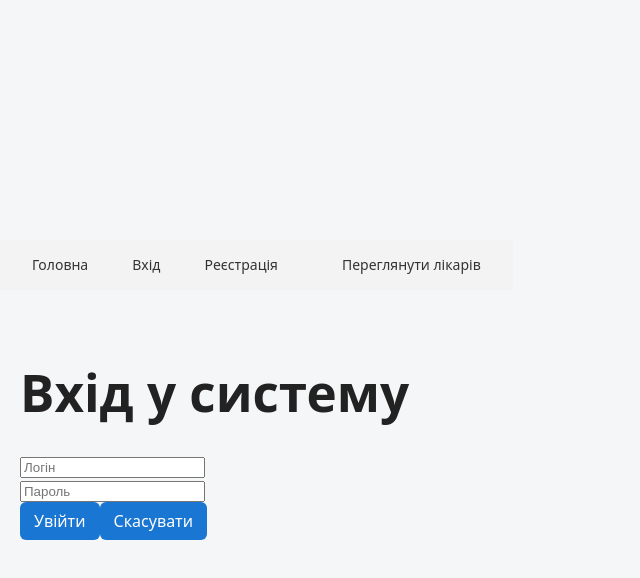
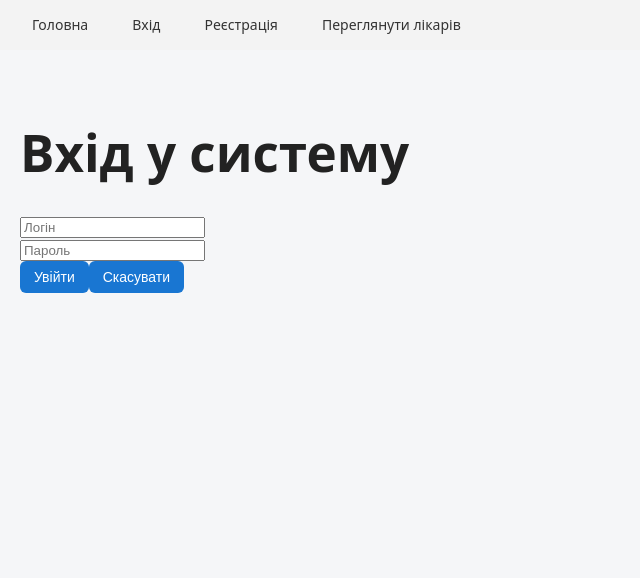
Before and after one commit to Gennadiy-Zubariev/Medical-platform, a React app in the folder frontend/: page /login in a window 1280 px wide. Shown: the top 578 px of the page, without its empty margins (0-640 px from the left). Built offline with nearby package versions, Linux system fonts and the light colour scheme; no server answers; the HTML template or start-up script is replaced by a standard one.

Commit message:
stiles index.css

```diff
--- a/frontend/src/components/Header.jsx
+++ b/frontend/src/components/Header.jsx
@@ -35,7 +35,6 @@ export default function Header() {
                         </button>
                     </>
                 )}
-                <br/>
                 <Link to="/doctors" className="btn-primary">
                     Переглянути лікарів
                 </Link>
--- a/frontend/src/components/Layout.jsx
+++ b/frontend/src/components/Layout.jsx
@@ -1,7 +1,7 @@
 export default function Layout({ children }) {
   return (
     <main className="app-main">
-      <div className="container">
+      <div className="dashboard-layout">
         {children}
       </div>
     </main>
--- a/frontend/src/components/appointments/Appointment.css
+++ b/frontend/src/components/appointments/Appointment.css
@@ -78,7 +78,7 @@
   border-radius: 6px;
   border: 1px solid #cfd8dc;
   background: #ffffff;
-  color: #222;                 /* 🔴 ВАЖЛИВО */
+  color: #222;
   cursor: pointer;
   font-size: 14px;
 }
--- a/frontend/src/index.css
+++ b/frontend/src/index.css
@@ -1,81 +1,41 @@
-:root {
-  font-family: system-ui, Avenir, Helvetica, Arial, sans-serif;
-  line-height: 1.5;
-  font-weight: 400;
-
-  color-scheme: light dark;
-  color: rgba(255, 255, 255, 0.87);
-  background-color: #242424;
-
-  font-synthesis: none;
-  text-rendering: optimizeLegibility;
-  -webkit-font-smoothing: antialiased;
-  -moz-osx-font-smoothing: grayscale;
+/* ===== Base reset ===== */
+* {
+  box-sizing: border-box;
 }
 
+html,
+body {
+  margin: 0;
+  padding: 0;
+}
+
+/* ===== Global body ===== */
+body {
+  font-family: system-ui, -apple-system, BlinkMacSystemFont, sans-serif;
+  background: #f5f6f8;
+  color: #222;
+  min-width: 320px;
+}
+
+/* ===== Links ===== */
 a {
   font-weight: 500;
   color: #646cff;
-  text-decoration: inherit;
+  text-decoration: none;
 }
+
 a:hover {
   color: #535bf2;
 }
 
-body {
-  margin: 0;
-  display: flex;
-  place-items: center;
-  min-width: 320px;
-  min-height: 100vh;
-}
-
+/* ===== Headings ===== */
 h1 {
   font-size: 3.2em;
   line-height: 1.1;
 }
 
-button {
-  border-radius: 8px;
-  border: 1px solid transparent;
-  padding: 0.6em 1.2em;
-  font-size: 1em;
-  font-weight: 500;
-  font-family: inherit;
-  background-color: #1a1a1a;
-  cursor: pointer;
-  transition: border-color 0.25s;
-}
-button:hover {
-  border-color: #646cff;
-}
-button:focus,
-button:focus-visible {
-  outline: 4px auto -webkit-focus-ring-color;
-}
-
-@media (prefers-color-scheme: light) {
-  :root {
-    color: #213547;
-    background-color: #ffffff;
-  }
-  a:hover {
-    color: #747bff;
-  }
-  button {
-    background-color: #f9f9f9;
-  }
-}
-/* ===== ADD NEW CSS ===== */
-* {
-  box-sizing: border-box;
-}
-
-body {
-  margin: 0;
-  font-family: system-ui, -apple-system, BlinkMacSystemFont, sans-serif;
-  background: #f5f6f8;
-  color: #222;
+h2 {
+  margin-top: 0;
 }
 
 /* ===== Layout ===== */
@@ -85,48 +45,47 @@ body {
   padding: 24px;
 }
 
-.page-title {
-  margin-top: 8px;
-  margin-bottom: 16px;
-}
-
-.app-header {
-  background: #fff;
-  border-bottom: 1px solid #ddd;
-}
-
-.header-inner {
-  display: flex;
-  align-items: center;
-  justify-content: space-between;
-}
-
-.logo {
-  margin: 0;
-  font-size: 20px;
-}
-
-.nav a {
-  margin-left: 16px;
-  text-decoration: none;
-  color: #333;
-  font-weight: 500;
-}
-
-.nav a:hover {
-  text-decoration: underline;
-}
-
 .app-main {
   padding-top: 24px;
 }
 
-/* ===== Card ===== */
-.card {
-  background: #fff;
+/* ===== Header ===== */
+.main-header {
+  background: #f3f3f3;
+  padding: 10px 20px;
+  margin-bottom: 20px;
+}
+
+.header-nav {
+  display: flex;
+  align-items: center;
+  gap: 20px;
+}
+
+.header-nav a,
+.header-nav button {
+  font-size: 14px;
+  line-height: 1;
+  padding: 8px 12px;
+  border-radius: 6px;
+  background: transparent;
+  border: none;
+  color: #333;
+  cursor: pointer;
+}
+
+.header-nav a:hover,
+.header-nav button:hover {
+  background: rgba(0, 0, 0, 0.08);
+}
+
+/* ===== Cards ===== */
+.card,
+.doctor-card {
+  background: #ffffff;
   border-radius: 12px;
   padding: 16px;
-  box-shadow: 0 4px 12px rgba(0,0,0,0.06);
+  border: 1px solid #e0e0e0;
   margin-bottom: 16px;
 }
 
@@ -137,59 +96,89 @@ button {
   border: none;
   cursor: pointer;
   background: #1976d2;
-  color: white;
+  color: #ffffff;
+  font-size: 14px;
 }
 
 button:hover {
   opacity: 0.9;
 }
 
-.btn-save {
-  background: #2e7d32;
-  color: white;
-  border-radius: 8px;
-  padding: 8px 16px;
-}
-
-.btn-cancel {
-  background: #c62828;
-  color: white;
-  border-radius: 8px;
-  padding: 8px 16px;
-}
-
-.btn-save {
-  background: #2e7d32;
-  color: white;
-  border-radius: 8px;
-  padding: 8px 16px;
-}
-
+/* Success / danger */
 .btn-success {
   background: #2e7d32;
-  color: white;
-  border-radius: 8px;
-  padding: 6px 14px;
+  color: #ffffff;
 }
 
 .btn-danger {
   background: #c62828;
-  color: white;
-  border-radius: 8px;
-  padding: 6px 14px;
+  color: #ffffff;
 }
 
-/* Кнопка-лінк */
+/* Outline link-button */
 .btn-outline {
   display: inline-block;
   padding: 6px 12px;
   border: 1px solid #1976d2;
   border-radius: 8px;
   color: #0f0f0f;
-  text-decoration: none;
+  background: transparent;
   font-weight: 500;
 }
 
 .btn-outline:hover {
   color: #d21935;
 }
+
+/* ===== Doctors page ===== */
+.doctors-page {
+  padding: 20px;
+}
+
+.doctors-filters {
+  display: flex;
+  gap: 10px;
+  flex-wrap: wrap;
+  margin-bottom: 20px;
+}
+
+.doctors-list {
+  display: flex;
+  flex-direction: column;
+  gap: 16px;
+}
+
+.doctor-card {
+  display: flex;
+  gap: 16px;
+  align-items: center;
+}
+
+.doctor-avatar {
+  width: 72px;
+  height: 72px;
+  border-radius: 50%;
+  object-fit: cover;
+  background: #f0f0f0;
+}
+
+.doctor-info {
+  display: flex;
+  flex-direction: column;
+}
+
+.doctor-name {
+  font-weight: 600;
+  margin: 0 0 4px;
+}
+
+.doctor-spec {
+  margin: 0 0 10px;
+  color: #555;
+}
+
+.dashboard-layout {
+  padding: 24px;
+  max-width: none;     /* ❗ */
+  margin: 0;           /* ❗ */
+}
--- /dev/null
+++ b/frontend/src/pages/DoctorsPage.css
@@ -0,0 +1,58 @@
+/* Doctors page */
+.doctors-page {
+  max-width: 900px;
+}
+
+/* Filters */
+.doctors-filters {
+  display: flex;
+  gap: 10px;
+  flex-wrap: wrap;
+  margin-bottom: 20px;
+}
+
+/* List */
+.doctors-list {
+  display: flex;
+  flex-direction: column;
+  gap: 16px;
+}
+
+/* Card */
+.doctor-card {
+  display: flex;
+  gap: 16px;
+  padding: 16px;
+  background: #fff;
+  border-radius: 12px;
+  border: 1px solid #e0e0e0;
+}
+
+/* Avatar */
+.doctor-avatar {
+  width: 72px;
+  height: 72px;
+  border-radius: 50%;
+  object-fit: cover;
+  background: #f0f0f0;
+}
+
+/* Info */
+.doctor-info {
+  display: flex;
+  flex-direction: column;
+}
+
+.doctor-name {
+  font-weight: 600;
+  margin: 0 0 4px;
+}
+
+.doctor-spec {
+  margin: 0 0 10px;
+  color: #555;
+}
+
+.doctors-page h2 {
+  margin-top: 0;
+}
--- a/frontend/src/pages/DoctorsPage.jsx
+++ b/frontend/src/pages/DoctorsPage.jsx
@@ -1,7 +1,7 @@
 import { useEffect, useState } from "react";
 import { getDoctorSpecializations, getDoctorsPublic } from "../api/doctors";
 import { Link } from "react-router-dom";
-
+import "./DoctorsPage.css"
 
 export default function DoctorsPage() {
   const [specializations, setSpecializations] = useState([]);
@@ -9,13 +9,11 @@ export default function DoctorsPage() {
   const [doctors, setDoctors] = useState([]);
   const [loading, setLoading] = useState(true);
 
-  // 🔹 початкове завантаження
   useEffect(() => {
-      async function loadInitial() {
+    (async () => {
       try {
         const specs = await getDoctorSpecializations();
         const docs = await getDoctorsPublic();
-
         setSpecializations(specs);
         setDoctors(docs);
       } catch (err) {
@@ -23,29 +21,22 @@ export default function DoctorsPage() {
       } finally {
         setLoading(false);
       }
-      }
-
-      loadInitial();
+    })();
   }, []);
 
-  // 🔹 фільтр по спеціалізації
   useEffect(() => {
-    const params = {};
-    if (selectedSpec) {
-      params.specialization = selectedSpec;
-    }
-
+    const params = selectedSpec ? { specialization: selectedSpec } : {};
     getDoctorsPublic(params).then(setDoctors);
   }, [selectedSpec]);
 
   if (loading) return <p>Завантаження...</p>;
 
   return (
-    <div>
+    <div className="doctors-page">
       <h2>Наші лікарі</h2>
 
-      {/* ФІЛЬТР ПО КАТЕГОРІЯХ */}
-      <div style={{ display: "flex", gap: 10, flexWrap: "wrap", marginBottom: 20 }}>
+      {/* Фільтри */}
+      <div className="doctors-filters">
         <button
           onClick={() => setSelectedSpec(null)}
           className={selectedSpec === null ? "btn-success" : "btn-outline"}
@@ -64,25 +55,24 @@ export default function DoctorsPage() {
         ))}
       </div>
 
-      {/* СПИСОК ЛІКАРІВ */}
       {doctors.length === 0 && <p>Лікарів не знайдено</p>}
 
-      <div style={{ marginTop: 20 }}>
+      {/* Список лікарів */}
+      <div className="doctors-list">
         {doctors.map((doc) => (
-          <div key={doc.id} className="profile-card">
+          <div key={doc.id} className="doctor-card">
             <img
               src={doc.photo || "/avatar-placeholder.png"}
-              className="profile-avatar"
               alt="Фото лікаря"
+              className="doctor-avatar"
             />
 
-            <div>
-              <p>
-                <b>
+            <div className="doctor-info">
+              <p className="doctor-name">
                 {doc.user.first_name} {doc.user.last_name}
-                </b>
               </p>
-              <p>{doc.specialization}</p>
+
+              <p className="doctor-spec">{doc.specialization}</p>
 
               <Link to={`/doctors/${doc.id}`} className="btn-outline">
                 Переглянути
```
Lines whose indentation alone changed are shown as unchanged.
